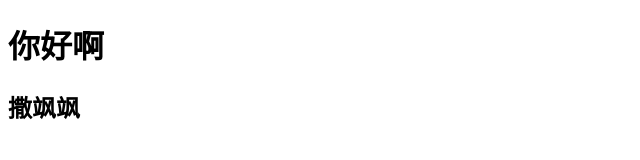
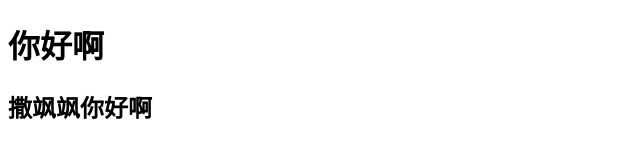
Before and after one commit to gofront88/ssh-2, a plain HTML site: page index.html in a window 1280 px wide. Shown: the whole page, without its empty margins (0-640 px from the left). Drawn offline with Linux system fonts and the light colour scheme.

Commit message:
Update index.html

```diff
--- a/index.html
+++ b/index.html
@@ -9,7 +9,7 @@
 
 <body>
     <h1>你好啊</h1>
-    <h2>撒飒飒</h2>
+    <h2>撒飒飒你好啊</h2>
 </body>
 
 </html>
```
